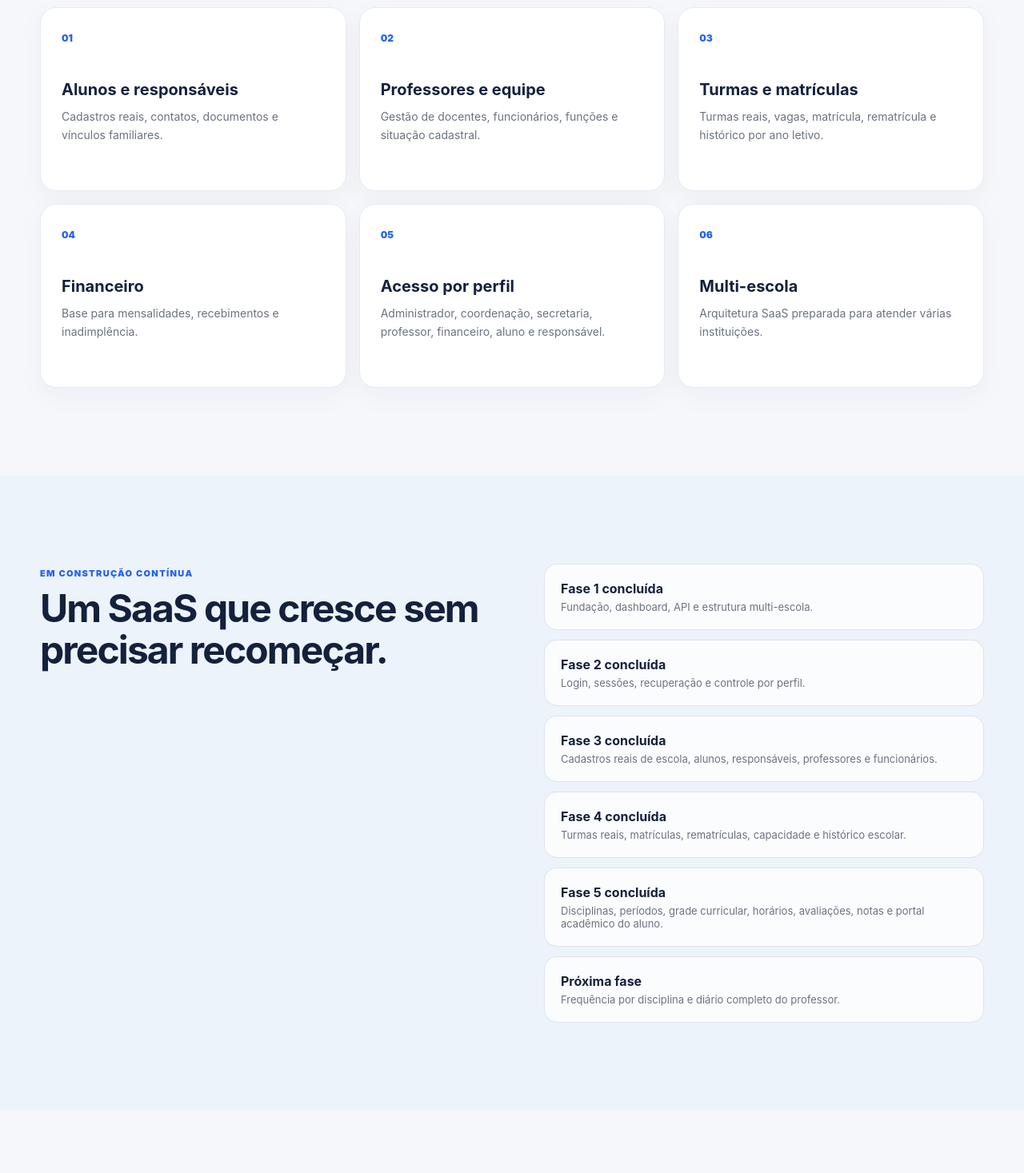
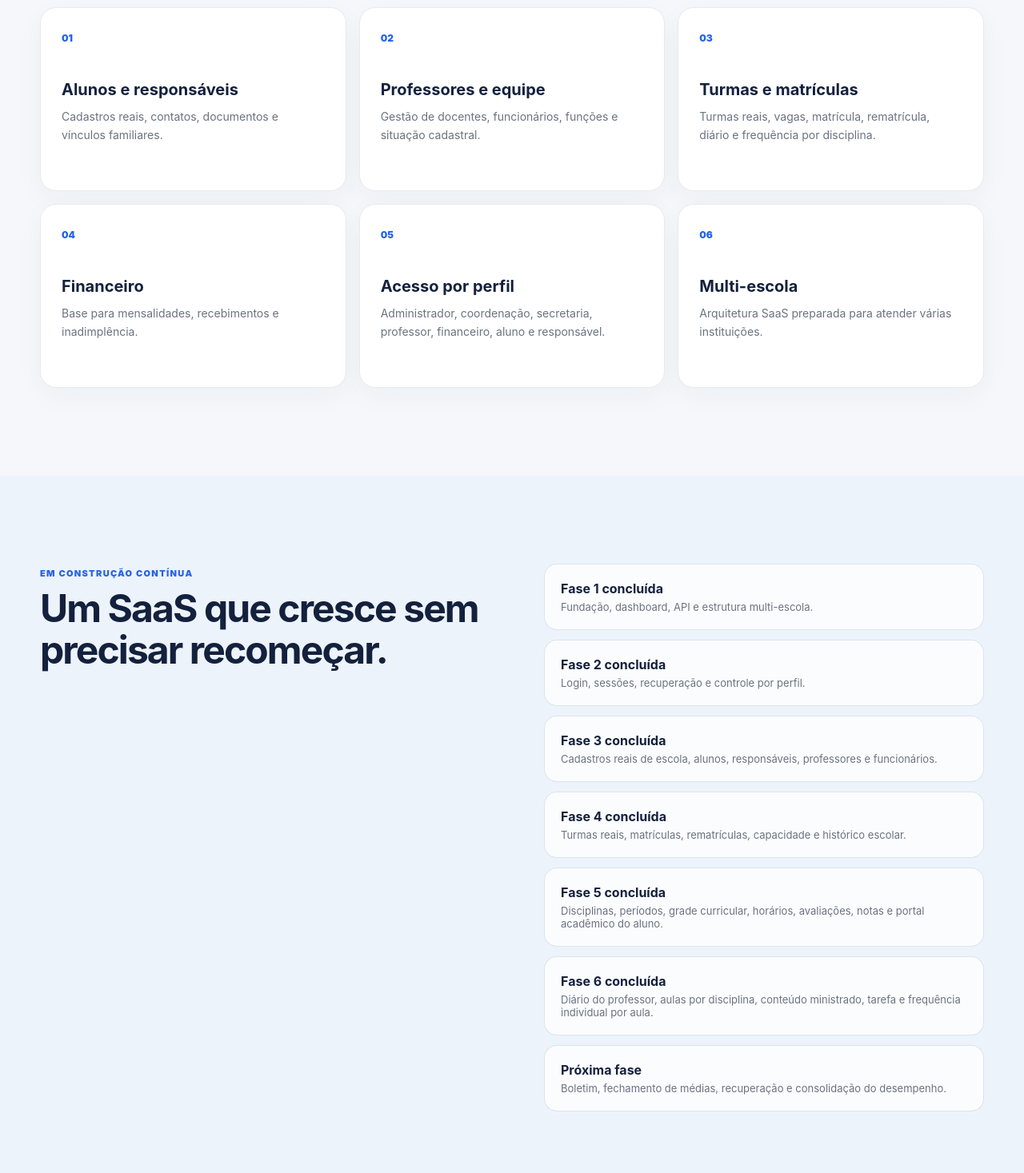
Before and after one commit to VictorFOliveira/Minha-escola, a Next.js app: page / in a window 1280 px wide. Shown: the part 1140-2607 px from the top of the page at 80% size. Built offline with nearby package versions, Linux system fonts and the light colour scheme.

Commit message:
docs(site): mark phase 6 teacher diary complete

```diff
--- a/app/page.tsx
+++ b/app/page.tsx
@@ -75,7 +75,7 @@ export default function HomePage() {
           {[
             ["01", "Alunos e responsáveis", "Cadastros reais, contatos, documentos e vínculos familiares."],
             ["02", "Professores e equipe", "Gestão de docentes, funcionários, funções e situação cadastral."],
-            ["03", "Turmas e matrículas", "Turmas reais, vagas, matrícula, rematrícula e histórico por ano letivo."],
+            ["03", "Turmas e matrículas", "Turmas reais, vagas, matrícula, rematrícula, diário e frequência por disciplina."],
             ["04", "Financeiro", "Base para mensalidades, recebimentos e inadimplência."],
             ["05", "Acesso por perfil", "Administrador, coordenação, secretaria, professor, financeiro, aluno e responsável."],
             ["06", "Multi-escola", "Arquitetura SaaS preparada para atender várias instituições."],
@@ -101,7 +101,8 @@ export default function HomePage() {
             <p><strong>Fase 3 concluída</strong><span>Cadastros reais de escola, alunos, responsáveis, professores e funcionários.</span></p>
             <p><strong>Fase 4 concluída</strong><span>Turmas reais, matrículas, rematrículas, capacidade e histórico escolar.</span></p>
             <p><strong>Fase 5 concluída</strong><span>Disciplinas, períodos, grade curricular, horários, avaliações, notas e portal acadêmico do aluno.</span></p>
-            <p><strong>Próxima fase</strong><span>Frequência por disciplina e diário completo do professor.</span></p>
+            <p><strong>Fase 6 concluída</strong><span>Diário do professor, aulas por disciplina, conteúdo ministrado, tarefa e frequência individual por aula.</span></p>
+            <p><strong>Próxima fase</strong><span>Boletim, fechamento de médias, recuperação e consolidação do desempenho.</span></p>
           </div>
         </div>
       </section>
```
